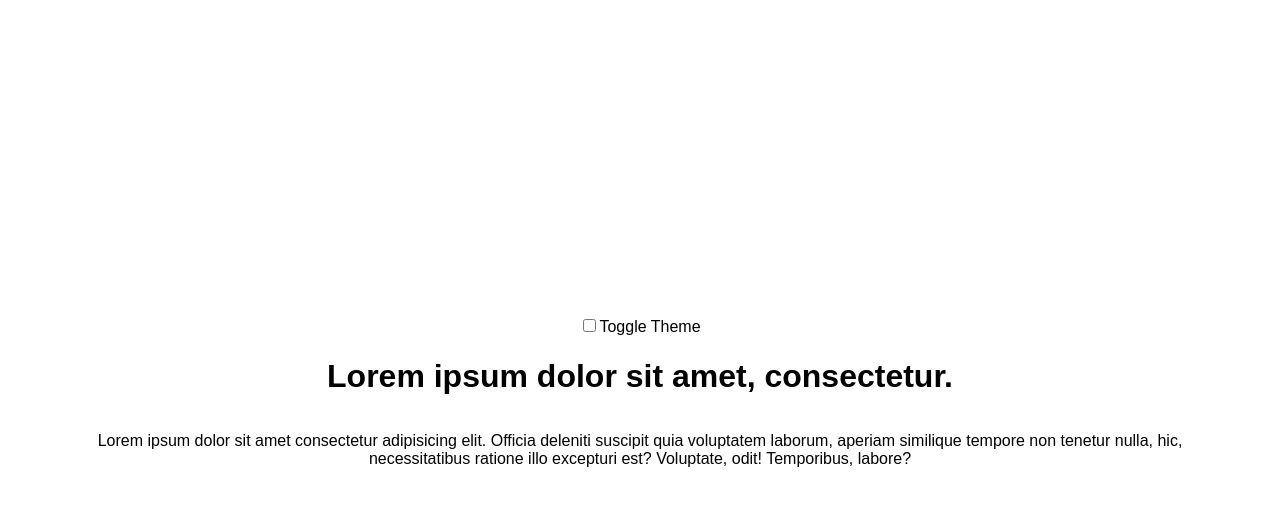
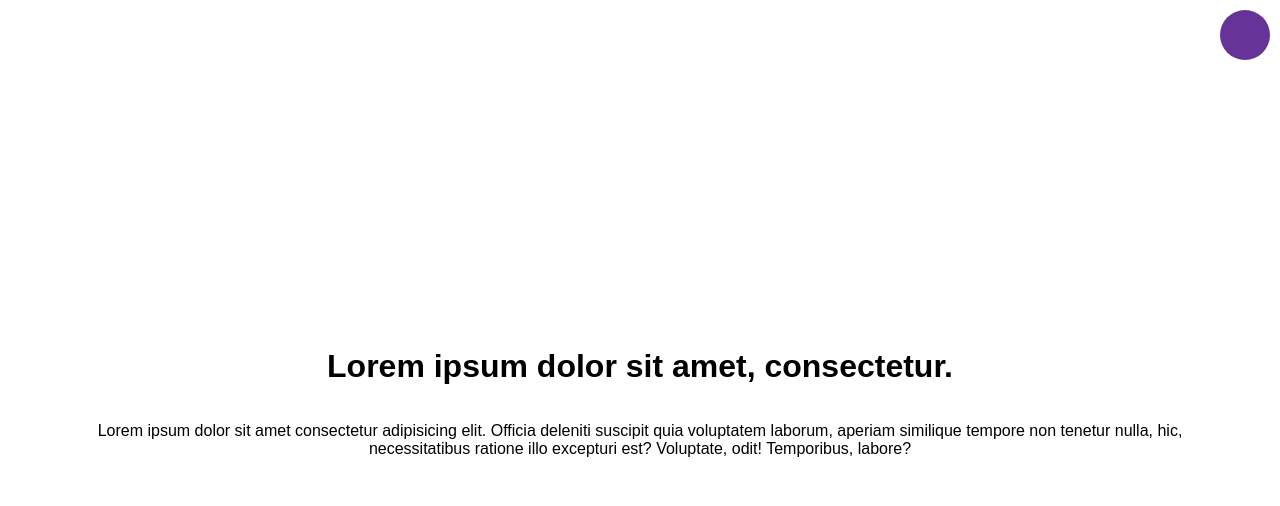
Before and after one commit to johannpa/dark-mode-toggle, a plain HTML site: page index.html in a window 1280 px wide. Drawn offline with Linux system fonts and the light colour scheme; a web font is replaced by a local one.

Commit message:
the last changes

```diff
--- a/index.html
+++ b/index.html
@@ -8,13 +8,13 @@
     <link rel="stylesheet" href="style.css">
 </head>
 <body>
-    <div>
+    <div class="toggle-container">
         <input
             type="checkbox"
             id="toggle"
             name="toggle"
             for="toggle"
-        ><label for="">Toggle Theme</label>
+        ><label for="toggle"></label>
     </div>
     <h1>Lorem ipsum dolor sit amet, consectetur.</h1>
 
--- a/style.css
+++ b/style.css
@@ -14,13 +14,38 @@ body {
     min-height: 100vh;
     text-align: center;
     padding: 5rem;
+
+    transition: background 0.3s linear, color 0.3s linear;
 }
 
 body.dark {
     background-color: #1f1f1f;
     color: white;
+
+
+}
+
+.toggle-container {
+    position: fixed;
+    top: 10px;
+    right: 10px;
 }
 
 label {
+    background-color: rebeccapurple;
+    border-radius: 50%;
+    display: inline-block;
+    width: 50px;
+    height: 50px;
+    cursor: pointer;
     user-select: none;
+    transition: background 0.3s linear;
 }
+
+body.dark label {
+    background-color: #fff;
+}
+
+input {
+    visibility: hidden;
+}
```
